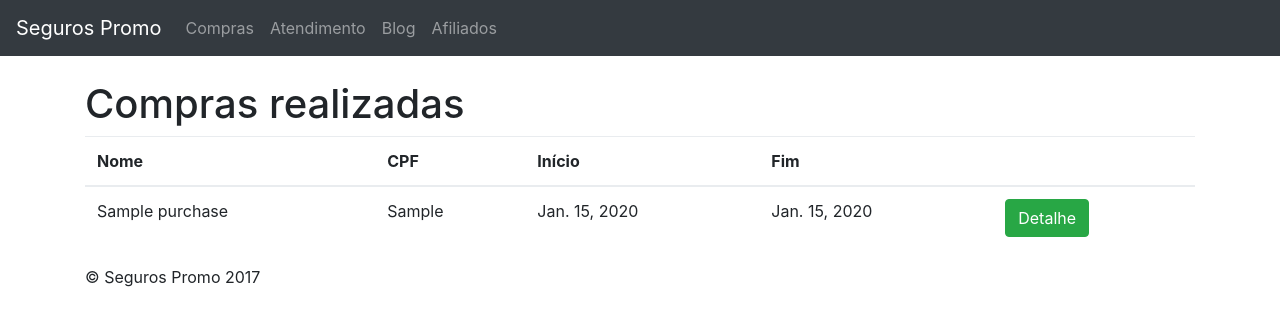
After one commit to rafaelgontijo/seguropromo, a Django app: a page that uses front/templates/front/base.html in a window 1280 px wide. The commit adds this page. Shown: the top 326 px of the page. Run offline with Django 3.2, Linux system fonts and the light colour scheme; tables that the repository leaves empty hold one stand-in row (values such as "Sample post"); parts of the project's set-up code (start-up, migrations or seed data) failed here and were passed over; some libraries are stand-ins or nearby versions.

Commit message:
List purchase

```diff
--- a/front/templates/front/base.html
+++ b/front/templates/front/base.html
@@ -21,7 +21,7 @@
 
       <div class="collapse navbar-collapse" id="navbars">
         <ul class="navbar-nav mr-auto">
-          <li class="nav-item"><a class="nav-link" href="#faq">FAQ</a></li>
+          <li class="nav-item"><a class="nav-link" href="{% url 'purchase:list' %}">Compras</a></li>
           <li class="nav-item"><a class="nav-link" href="#atendimento">Atendimento</a></li>
           <li class="nav-item"><a class="nav-link" href="#blog">Blog</a></li>
           <li class="nav-item"><a class="nav-link" href="#afiliados">Afiliados</a></li>
--- a/purchase/models.py
+++ b/purchase/models.py
@@ -24,6 +24,9 @@ class Purchase(models.Model):
     buy_name = models.CharField(max_length=100)
     buy_email = models.CharField(max_length=100)
     buy_phone = models.CharField(max_length=20)
+    product_name = models.CharField(max_length=250)
+    provider_name = models.CharField(max_length=250)
+    price = models.DecimalField(max_digits=10, decimal_places=2)
 
     def __str__(self):
-        return self.insured_name
+        return "{} - {}".format(self.insured_name, self.product_name)
--- /dev/null
+++ b/purchase/templates/purchase/purchase_list.html
@@ -0,0 +1,27 @@
+{% extends 'front/base.html' %}
+{% block title %}Seguros Promo - Compras{% endblock %}
+{% block content %}
+<h1>Compras realizadas</h1>
+<table class="table">
+    <thead>
+      <tr>
+        <th>Nome</th>
+        <th>CPF</th>
+        <th>Início</th>
+        <th>Fim</th>
+        <th></th>
+      </tr>
+    </thead>
+    {% for purchase in object_list %}
+      <tbody>
+        <tr>
+            <td>{{ purchase.insured_name }}</td>
+            <td>{{ purchase.insured_cpf }}</td>
+            <td>{{ purchase.begin_date }}</td>
+            <td>{{ purchase.end_date }}</td>
+            <td><a href="{% url 'purchase:detail' purchase.pk %}" class="btn btn-success">Detalhe</a></td>
+        </tr>
+      </tbody>
+    {% endfor %}
+</table>
+{% endblock %}
--- /dev/null
+++ b/purchase/urls.py
@@ -0,0 +1,7 @@
+from django.conf.urls import url
+from purchase.views import DetailPurchase, ListPurchase
+
+urlpatterns = [
+    url(r'^$', ListPurchase.as_view(), name='list'),
+    url(r'^(?P<pk>\d+)/$', DetailPurchase.as_view(), name='detail'),
+]
--- a/purchase/views.py
+++ b/purchase/views.py
@@ -1,3 +1,11 @@
-from django.shortcuts import render
+from django.views.generic.list import ListView
+from django.views.generic.detail import DetailView
+from purchase.models import Purchase
 
-# Create your views here.
+
+class ListPurchase(ListView):
+    model = Purchase
+
+
+class DetailPurchase(DetailView):
+    model = Purchase
--- a/segurospromo/urls.py
+++ b/segurospromo/urls.py
@@ -18,5 +18,6 @@ from django.contrib import admin
 
 urlpatterns = [
      url(r'^', include('front.urls', namespace='front')),
+     url(r'^compras/', include('purchase.urls', namespace='purchase')),
      url(r'^admin/', admin.site.urls),
 ]
```
Also changed, not shown: front/views.py (+15 -1 lines), purchase/templates/purchase/purchase_detail.html (added, +16 -0 lines), purchase/migrations/0002_auto_20171026_1340.py (added).
